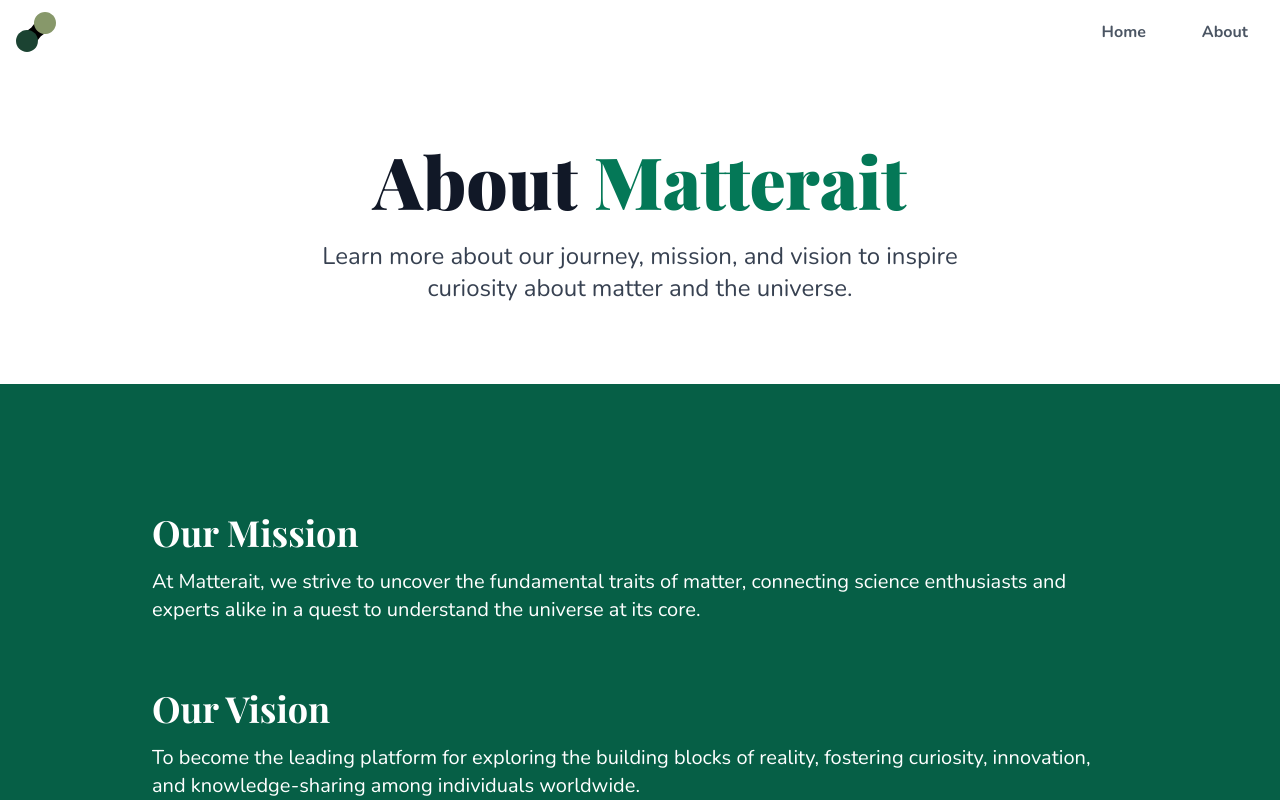
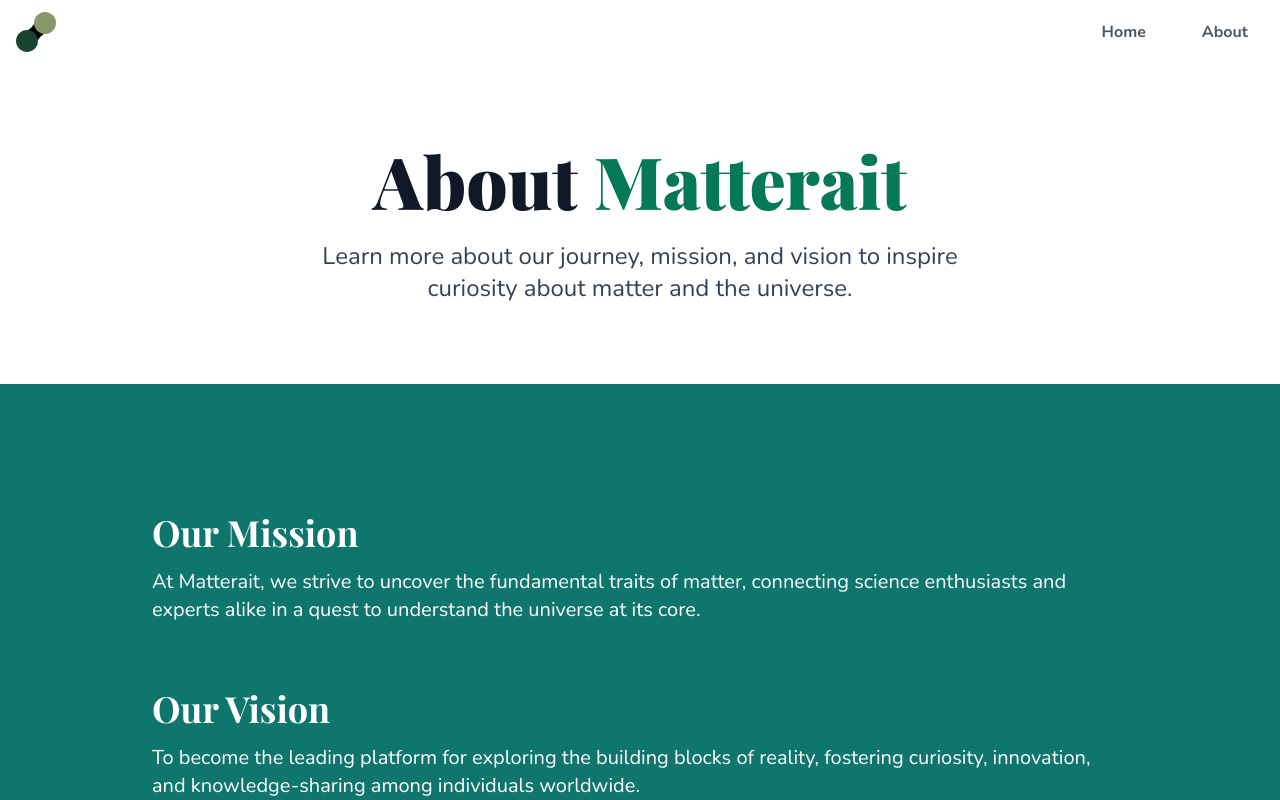
Before and after one commit to engilorian/matterait-site, a Next.js app: page /about in a window 1280 px wide. Shown: the top 800 px of the page. Built offline with nearby package versions, Linux system fonts and the light colour scheme.

Commit message:
update About section background color from emerald to teal

```diff
--- a/src/app/about/page.tsx
+++ b/src/app/about/page.tsx
@@ -43,7 +43,7 @@ const About: React.FC = () => {
         </div>
       </section>
 
-      <section className="py-32 bg-emerald-800">
+      <section className="py-32 bg-teal-700">
         <div className="max-w-5xl mx-auto px-6 text-white">
           {aboutSections.map((section, index) => (
             <motion.div
```
